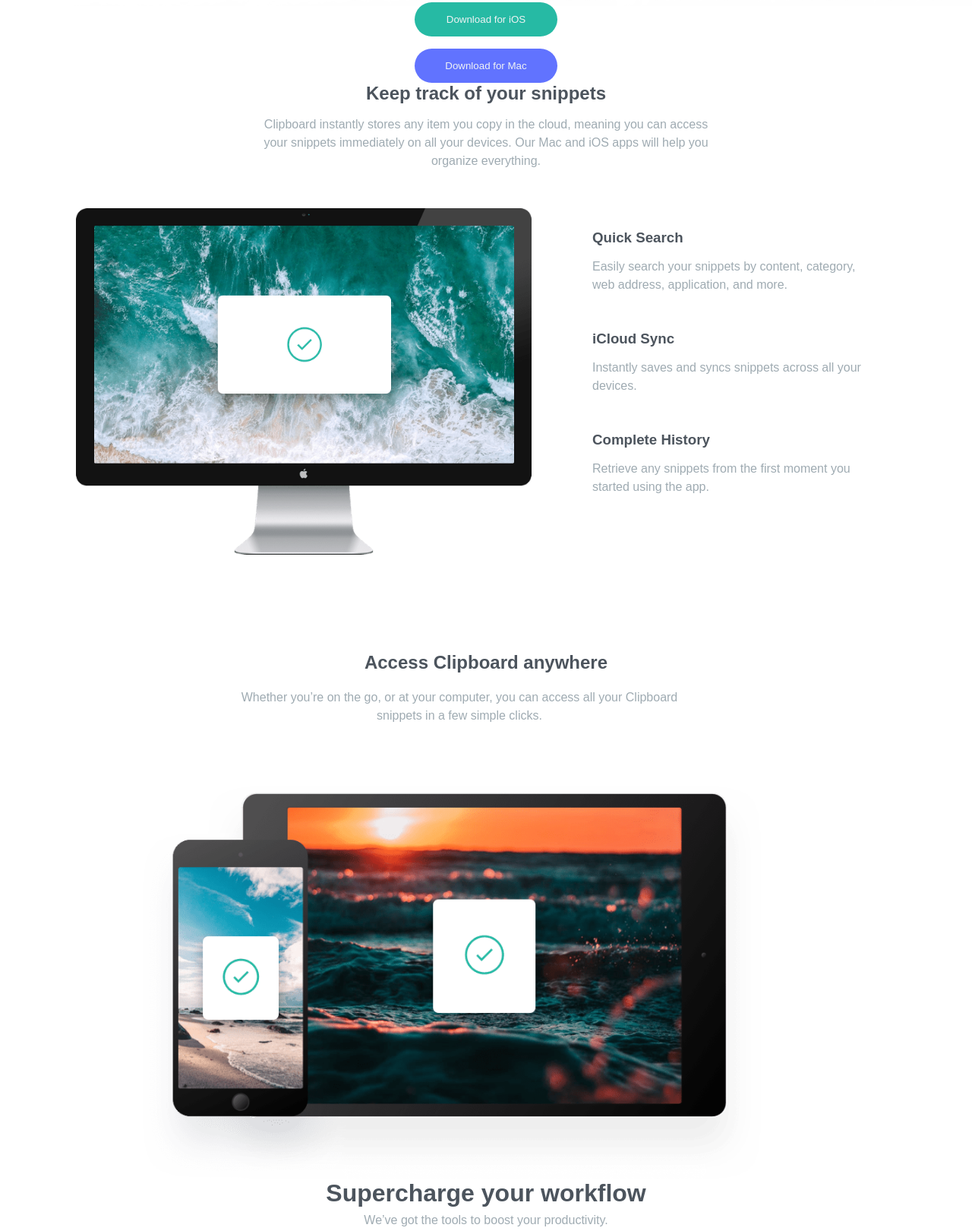
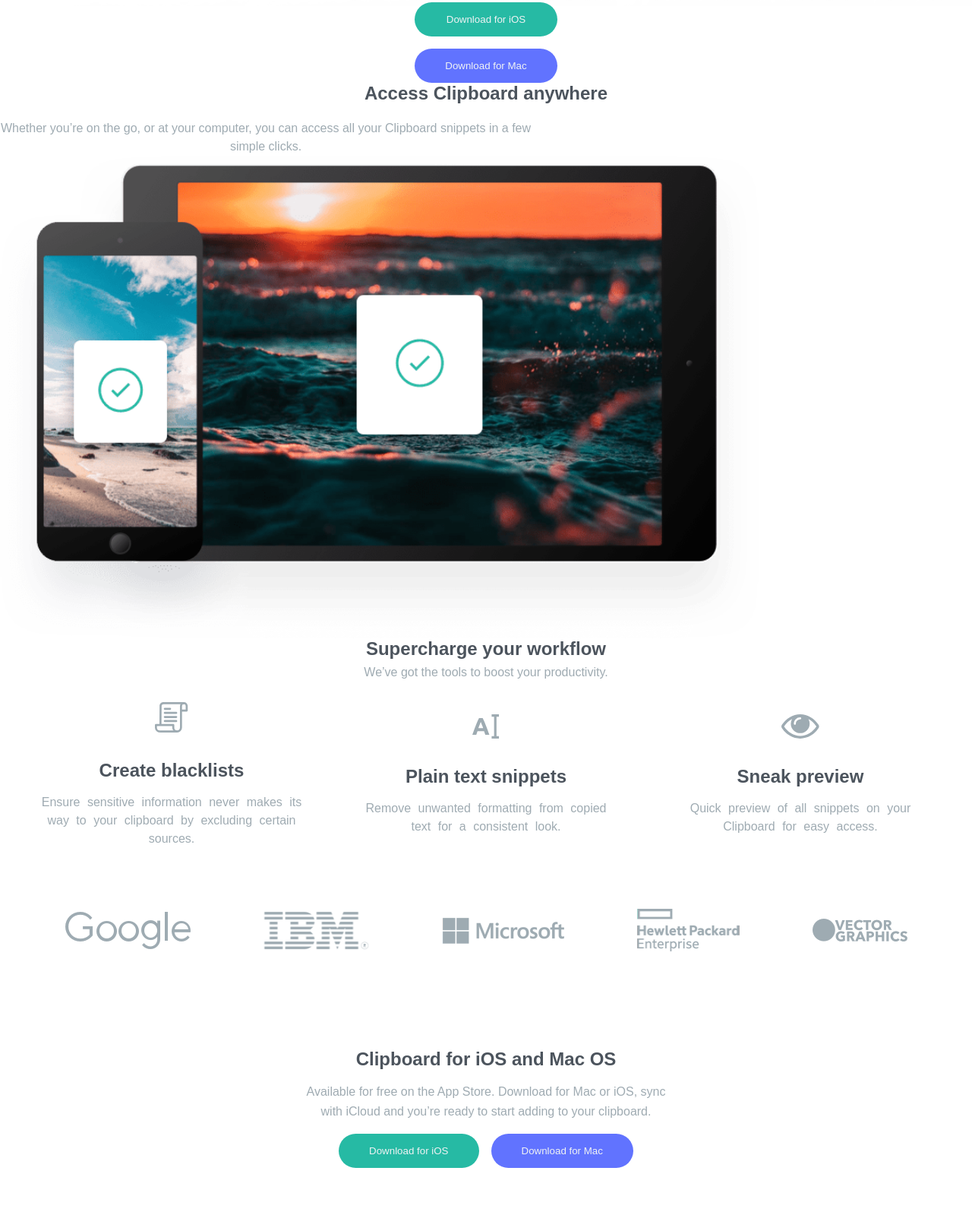
Before and after one commit to abdurraheem25/clipboard, a plain HTML site: page index.html in a window 1280 px wide. Shown: the part 307-1927 px from the top of the page at 76% size. Drawn offline with Linux system fonts and the light colour scheme; a web font is replaced by a local one.

Commit message:
Update index.html

```diff
--- a/index.html
+++ b/index.html
@@ -11,7 +11,7 @@
   <title>Frontend Mentor | Clipboard landing page</title>
 </head>
 <body>
-  <div class="hero-section">
+  <header class="hero-section">
     <div class="image-icon">
       <img src="./images/logo.svg" alt="">
     </div>
@@ -27,32 +27,11 @@
       </div>
 
     </div>
-  </div>
-  <div class="track-section">
-    <h2>Keep track of your snippets</h2>
-    <p>Clipboard instantly stores any item you copy in the cloud,  meaning you can access your snippets immediately on all your devices. Our Mac and iOS apps will help you organize everything.</p>
-  </div>
-  <div class="display-container">
-    <div class="display-screen">
-      <img src="./images/image-computer.png" alt="">
-    </div>
-    <div class="side-container">
-      <div class="header-1">
-        <h3> Quick Search</h3>
-        <p>Easily search your snippets by content, category, web address, application, and more.</p>
-      </div>
-      <div class="header-2">
-        <h3>iCloud Sync</h3>
-        <p>Instantly saves and syncs snippets across all your devices.</p>
-      </div>
-      <div class="header-3">
-        <h3>Complete History</h3>
-        <p>Retrieve any snippets from the first moment you started using the app.</p>
-      </div>
+  </header>
 
-    </div>
-  </div>
-  <div class="access-container">
+  <main>
+
+    <secion="access-container">
     <div class="accsess-text">
       <h2>Access Clipboard anywhere</h2>
      <p>Whether you’re on the go, or at your computer, you can access all your Clipboard snippets in a few simple clicks.</p>
@@ -60,12 +39,12 @@
     <div class="accsess-image">
       <img src="./images/image-devices.png" alt="">
     </div>
-  </div>
-  <div class="super-container">
+  </section>
+  <section class="super-container">
     <h1> Supercharge your workflow</h1>
     <p>We’ve got the tools to boost your productivity.</p>
-  </div>
-  <div class="icon-text">
+  </section>
+  <section class="icon-text">
     <div class="left-container">
       <img src="./images/icon-blacklist.svg" alt="">
       <h2>Create blacklists</h2>
@@ -81,15 +60,15 @@
       <h2>Sneak preview</h2>
       <p>Quick preview of all snippets on your Clipboard for easy access.</p>
     </div>
-  </div>
-  <div class="image-container">
+  </section>
+  <section class="image-container">
     <img src="./images/logo-google.png" alt="">
     <img src="./images/logo-ibm.png" alt="">
     <img src="./images/logo-microsoft.png" alt="">
     <img src="./images/logo-hp.png" alt="">
     <img src="./images/logo-vector-graphics.png" alt="">
-  </div>
-  <div class="clipboard-container">
+  </section>
+  <section class="clipboard-container">
     <div class="clipboard-text">
       <h2>Clipboard for iOS and Mac OS</h2>
       <p>Available for free on the App Store. Download for Mac or iOS, sync with iCloud and you’re ready to start adding to your clipboard.</p>
@@ -99,8 +78,9 @@
       <button>Download for iOS</button>
       <button> Download for Mac</button>
     </div>
-  </div>
-  <div class="footer-container">
+  </section>
+  </main>
+  <footer class="footer-container">
     <div class="icon-container">
       <img src="./images/logo.svg" alt="">
     </div>
@@ -120,7 +100,7 @@
       <i class="fa-brands fa-twitter"></i>
       <i class="fa-brands fa-instagram"></i>
    </div>
-  </div>
+  </footer>
 
 
 
```
